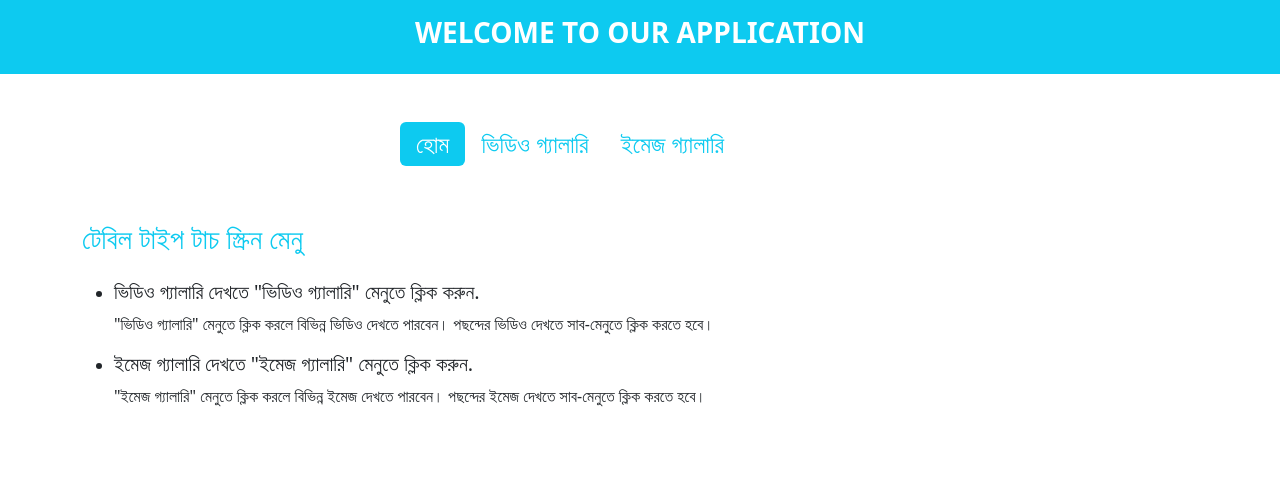
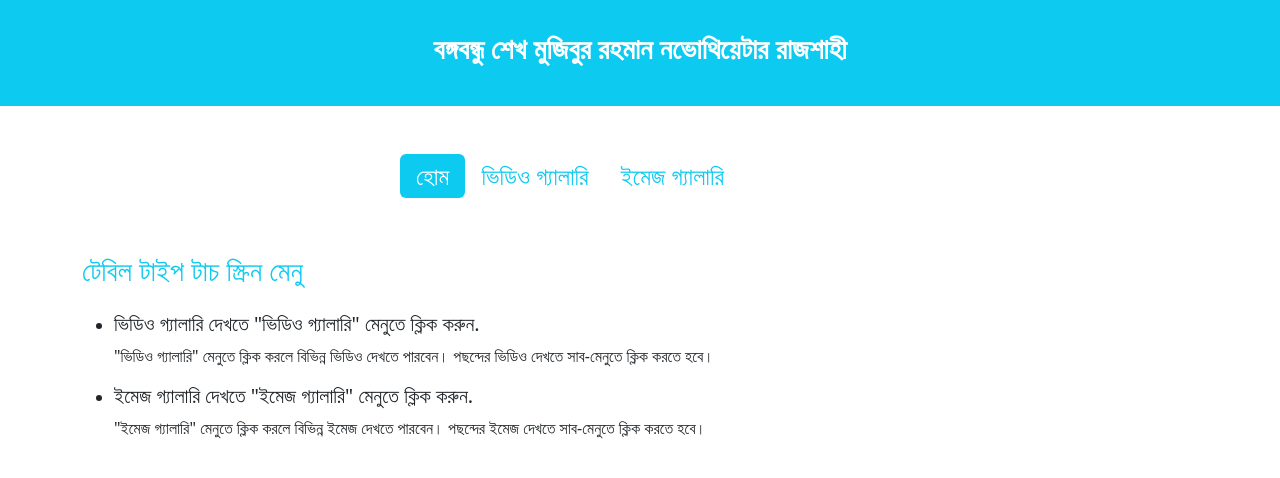
Before and after one commit to lokman-hosen/dom-app, a plain HTML site: page index.html in a window 1280 px wide. Drawn offline with Linux system fonts and the light colour scheme.

Commit message:
Top title updated

```diff
--- a/index.html
+++ b/index.html
@@ -20,7 +20,7 @@
 <nav class="navbar bg-info" data-bs-theme="dark">
     <div class="container-fluid">
     <span class="navbar-text w-100 text-center">
-     <h3 class="text-white text-uppercase"><b>Welcome to our application</b></h3>
+     <h3 class="text-white text-uppercase py-3"><b>বঙ্গবন্ধু শেখ মুজিবুর রহমান নভোথিয়েটার রাজশাহী</b></h3>
     </span>
     </div>
 </nav>
```
